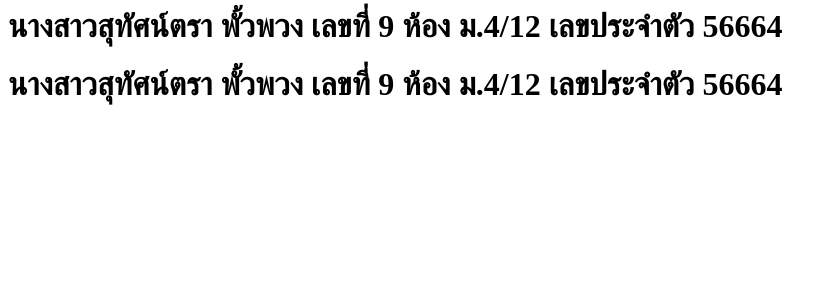
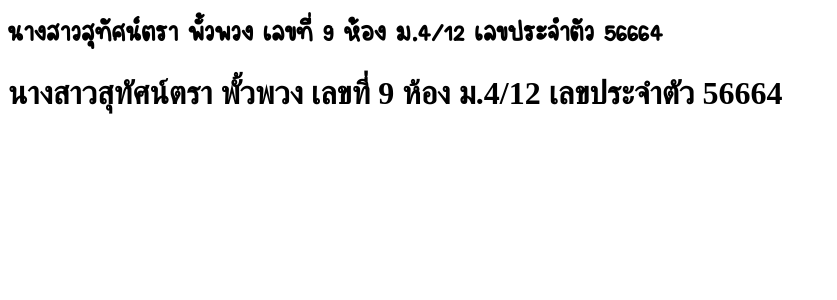
Before and after one commit to sutattra/phpclassroom, a PHP site: page /front.php in a window 1280 px wide. Shown: the top 300 px of the page, without its empty margins (0-837 px from the left). Run offline with PHP 8.4, Linux system fonts and the light colour scheme; some web fonts are replaced.

Commit message:
Update front.php

```diff
--- a/front.php
+++ b/front.php
@@ -4,11 +4,11 @@
     <style>
       @font-face{
         font-family: "MyFont1";
-        src: url("baozi.ttf");
+        src: url("ChocolateteehaypaiTEST.ttf");
       }
       @font-face{
         font-family: "MyFont2";
-        src: url("baozi.ttf");
+        src: url("");
       }
       #font1{
         font-family: "MyFont1";
```
